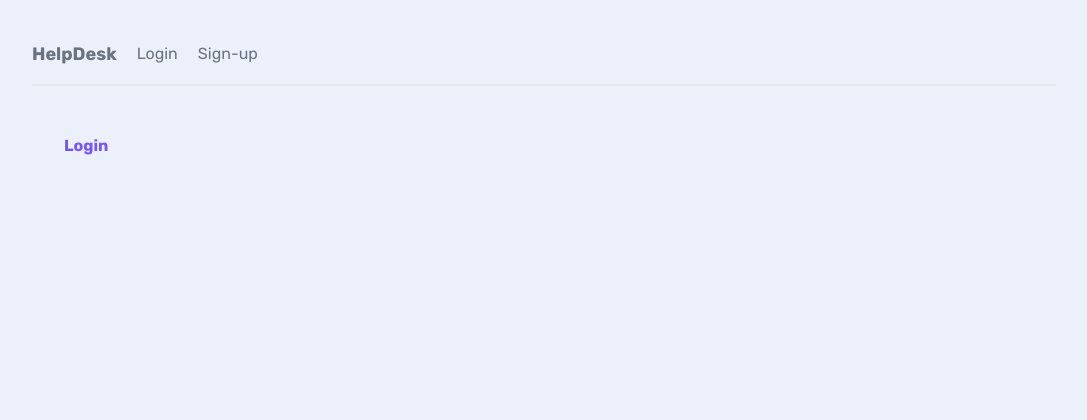
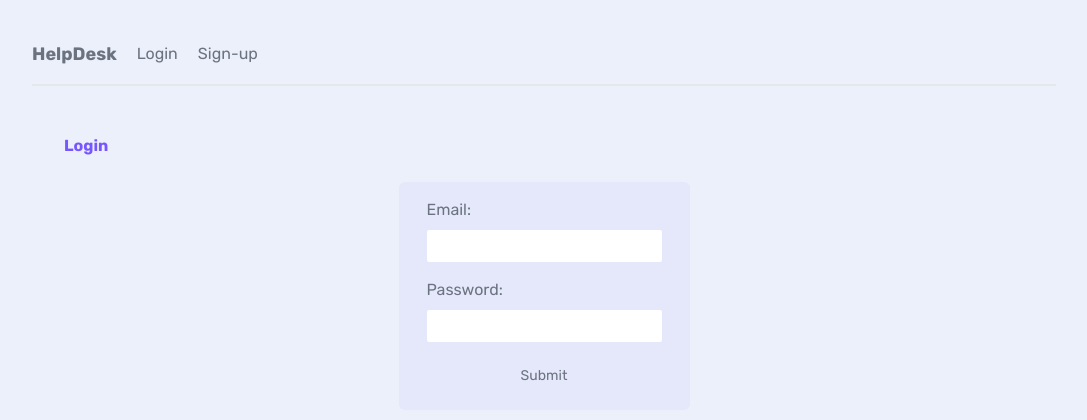
Before and after one commit to DevJuma10/helpdesk, a Next.js app: page /login in a window 1280 px wide. Shown: the top 420 px of the page, without its empty margins (96-1183 px from the left). Built offline with nearby package versions, Linux system fonts and the light colour scheme.

Commit message:
Added Signup/Login pages

```diff
--- /dev/null
+++ b/app/(auth)/AuthForm.jsx
@@ -0,0 +1,37 @@
+"use client"
+
+import { useState } from "react"
+
+export default function AuthForm( {handleSubmit}) {
+
+    const [email, setEmail] = useState("")
+    const [password, setPassword] = useState("")
+
+
+
+
+  return (
+    <form onSubmit={(e) => handleSubmit(e, email, password) }>
+        <label htmlFor="">
+            <span>Email:</span>
+            <input
+            type="email"
+            onChange={(e)=>setEmail(e.target.value)}
+            value={email}
+            required
+            />
+        </label>
+
+        <label htmlFor="">
+            <span>Password:</span>
+            <input
+            type="password"
+            onChange={(e)=>setPassword(e.target.value)}
+            value={password}
+            required
+            />
+        </label>
+        <button className="btn">Submit</button>
+    </form>
+  )
+}
--- a/app/(auth)/login/page.jsx
+++ b/app/(auth)/login/page.jsx
@@ -1,8 +1,18 @@
+"use client"
+import AuthForm from "../AuthForm";
 
 export default function Login() {
+
+  const handleSubmit = async (e, email, password) => {
+    e.preventDefault()
+
+    console.table("User Login",email, password)
+  }
+
   return (
     <main>
         <h2>Login</h2>
+        <AuthForm handleSubmit={handleSubmit} />
     </main>
   )
 }
--- a/app/(auth)/signup/page.jsx
+++ b/app/(auth)/signup/page.jsx
@@ -1,7 +1,19 @@
+"use client"
+
+import AuthForm from "../AuthForm";
+
 export default function SignUp() {
+
+  const handleSubmit = async (e, email, password) => {
+    e.preventDefault()
+
+    console.table('User Sign-up', email, password)
+  }
+
   return (
    <main>
     <h2>SignUp</h2>
+    < AuthForm handleSubmit={handleSubmit}/>
    </main>
   )
 }
--- a/package.json
+++ b/package.json
@@ -10,6 +10,8 @@
     "lint": "next lint"
   },
   "dependencies": {
+    "@supabase/auth-helpers-nextjs": "^0.8.1",
+    "@supabase/supabase-js": "^2.33.2",
     "autoprefixer": "10.4.15",
     "axios": "^1.4.0",
     "eslint": "8.47.0",
```
Also changed, not shown: 1 other file (tests, documents, lock files or other folders).
